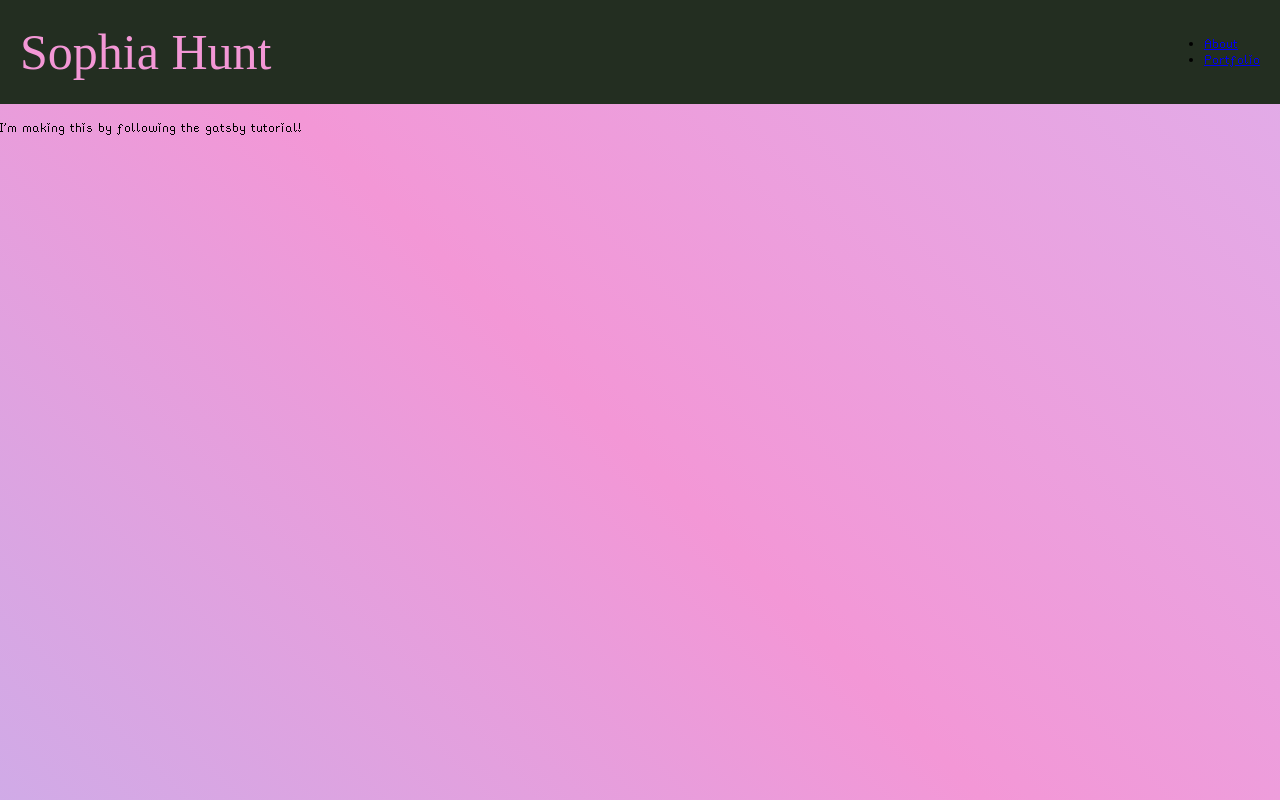
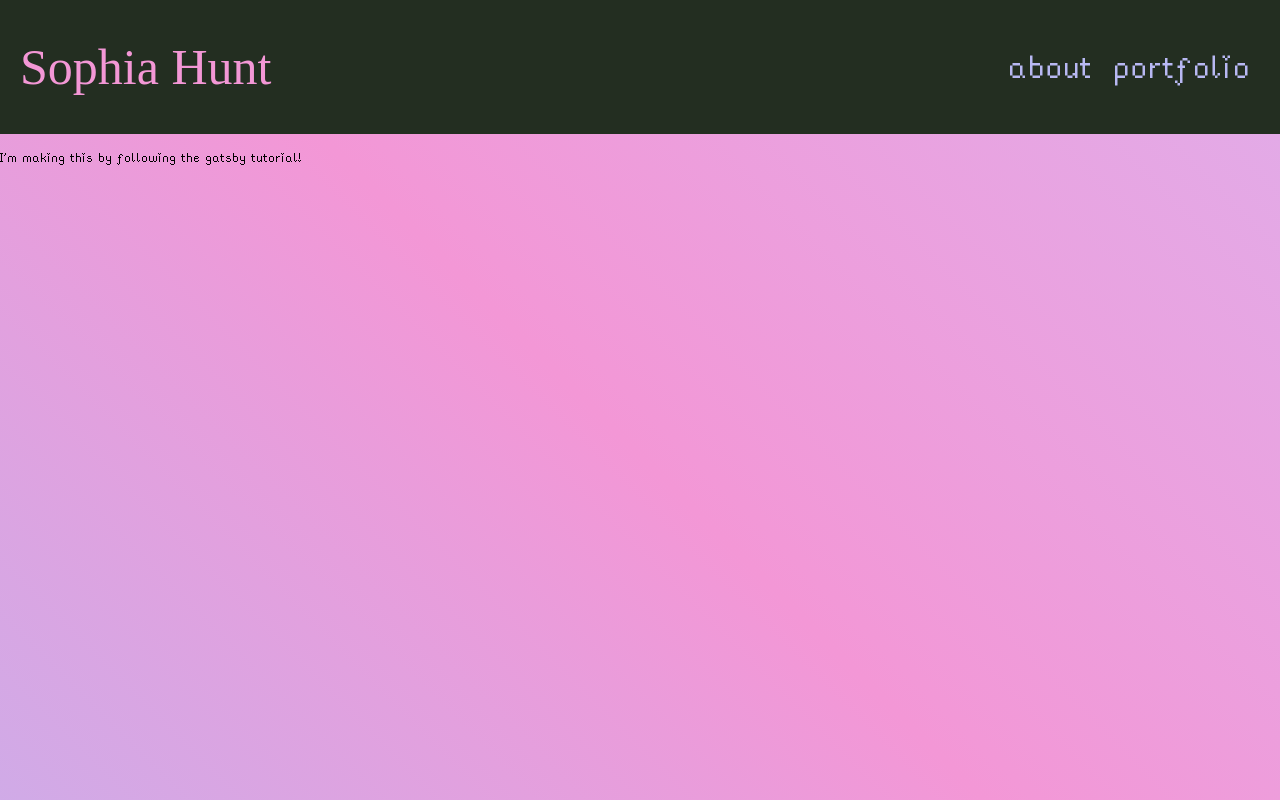
Before and after one commit to sophiahunt/my-site, a Gatsby site: page / in a window 1280 px wide. Built offline with nearby package versions, Linux system fonts and the light colour scheme; Gatsby itself is replaced by a stand-in of ours; a web font is replaced by a local one.

Commit message:
customizing navbar links

```diff
--- a/src/components/navbar.js
+++ b/src/components/navbar.js
@@ -9,12 +9,12 @@ const Navbar = () => {
                 <Link to='/' className={navbarStyles.logo}>Sophia Hunt</Link>
             </div>
             <div>
-                <ul>
+                <ul className={navbarStyles.list}>
                     <li>
-                        <Link to ='../about'>About</Link>
+                        <Link to ='../about' className={navbarStyles.links}>about</Link>
                     </li>
                     <li>
-                        <Link to='../portfolio'>Portfolio</Link>
+                        <Link to='../portfolio'  className={navbarStyles.links}>portfolio</Link>
                     </li>
                 </ul>
             </div>
--- a/src/components/navbar.module.css
+++ b/src/components/navbar.module.css
@@ -12,6 +12,21 @@
     font-family: glitch;
     text-decoration: none;
 }
+.list li {
+    list-style-type: none;
+    display: inline-block;
+    text-align: center;
+    padding: 10px;
+}
+.links {
+    text-decoration: none;
+    font-size: 40px;
+    color: #b8b8f3;
+}
+.links:hover {
+    color: #f42272;
+}
+
 
 @font-face {
     font-family: glitch;
```
